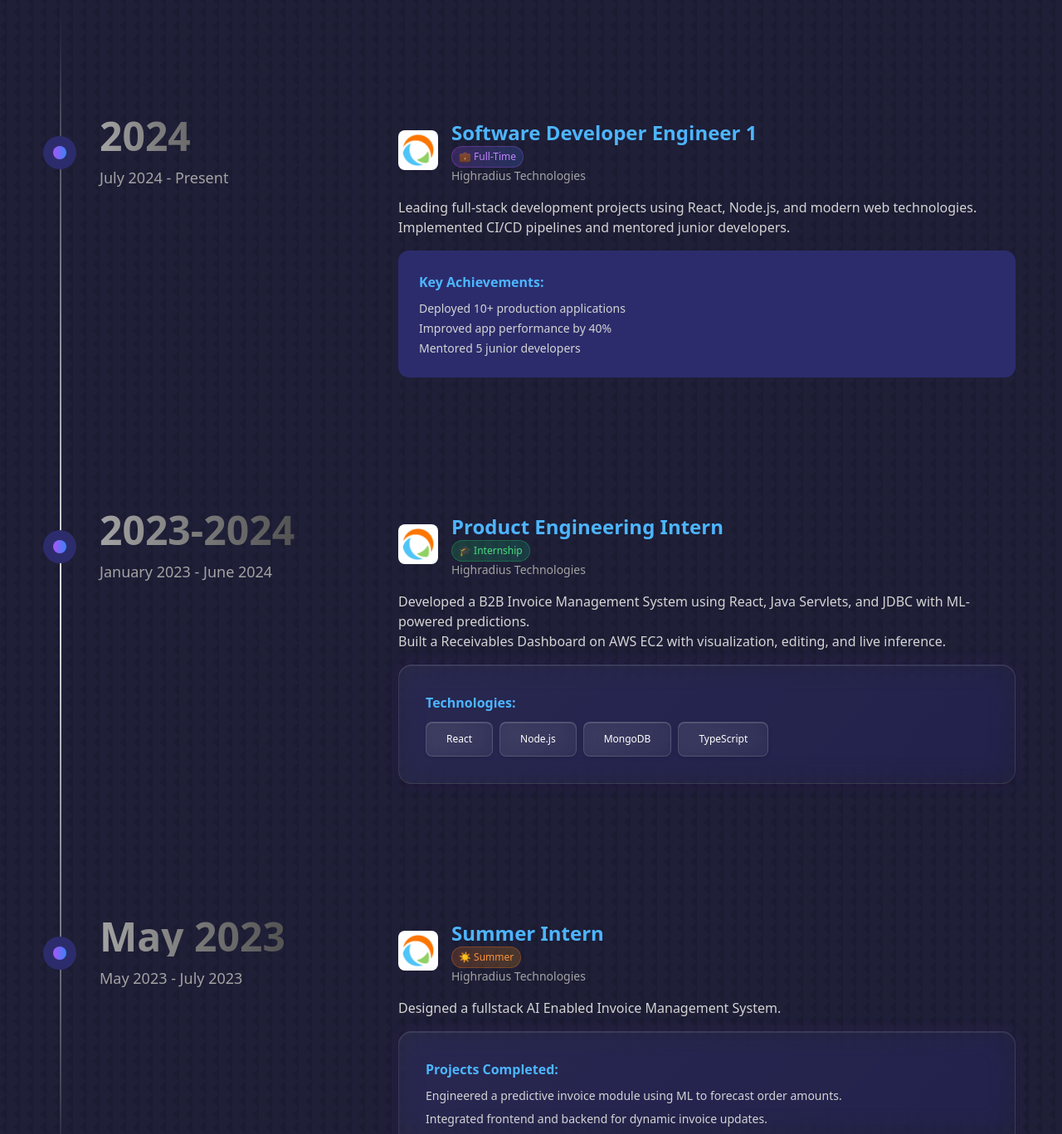
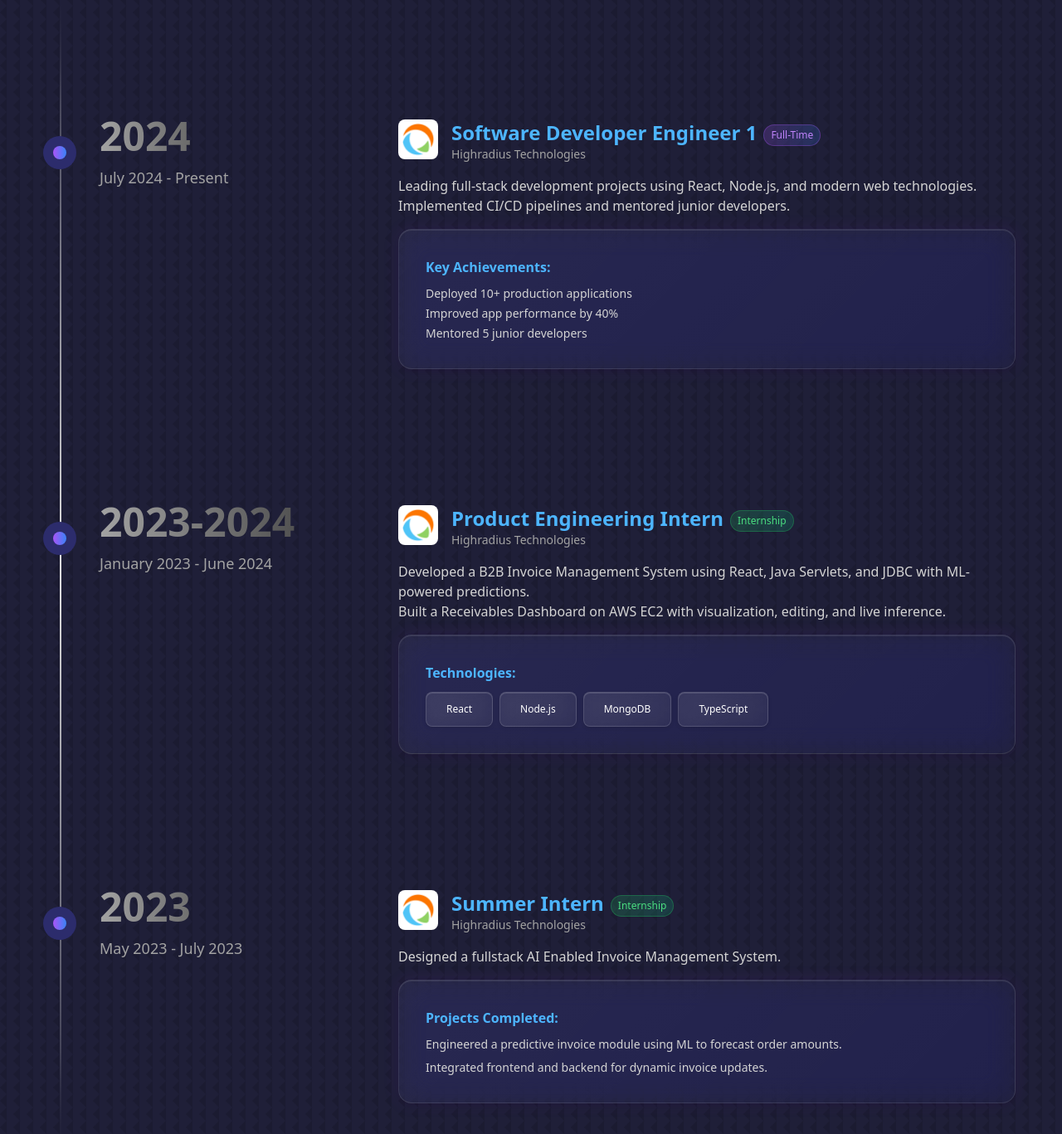
Before and after one commit to Nikhil1479/personal-portfolio, a React (Create React App) app: page / in a window 1280 px wide. Shown: the part 2025-3392 px from the top of the page at 83% size. Built offline with nearby package versions, Linux system fonts and the light colour scheme.

Commit message:
Refactor PortfolioTimeline component layout and update styles for improved UI consistency

```diff
--- a/src/components/experience/PortfolioTimeline.jsx
+++ b/src/components/experience/PortfolioTimeline.jsx
@@ -23,11 +23,11 @@
                             />
                         </div>
                         <div>
+                            <div className="flex items-end gap-2 flex-wrap">
                                 <h3 className="text-xl md:text-2xl font-bold mt-1 transition-colors duration-300 hover:text-purple-400" style={{ color: "var(--color-primary)" }}>
                                     Software Developer Engineer 1
                                 </h3>
-                            <div className="flex items-center gap-2">
-                                <span className="text-xs px-2 py-1 rounded-full bg-gradient-to-r from-purple-500/20 to-blue-500/20 text-purple-400 border border-purple-500/30">💼 Full-Time</span>
+                                <span className="text-xs px-2 py-1 rounded-full bg-gradient-to-r from-purple-500/20 to-blue-500/20 text-purple-400 border border-purple-500/30 mb-0.1">Full-Time</span>
                             </div>
                             <p className="text-sm text-neutral-400">Highradius Technologies</p>
                         </div>
@@ -36,7 +36,7 @@
                         Leading full-stack development projects using React, Node.js, and modern web technologies.
                         Implemented CI/CD pipelines and mentored junior developers.
                     </p>
-                    <div className="description__container">
+                    <div className="glass-card">
                         <div >
                             <h4 className="font-semibold mb-2" style={{ color: "var(--color-primary)" }}>Key Achievements:</h4>
                             <ul className="list-disc list-inside text-neutral-300 text-sm space-y-1">
@@ -67,11 +67,11 @@
                             />
                         </div>
                         <div>
+                            <div className="flex items-end gap-2 flex-wrap">
                                 <h3 className="text-xl md:text-2xl font-bold mt-1 transition-colors duration-300 hover:text-green-400" style={{ color: "var(--color-primary)" }}>
                                     Product Engineering Intern
                                 </h3>
-                            <div className="flex items-center gap-2">
-                                <span className="text-xs px-2 py-1 rounded-full bg-gradient-to-r from-green-500/20 to-emerald-500/20 text-green-400 border border-green-500/30">🎓 Internship</span>
+                                <span className="text-xs px-2 py-1 rounded-full bg-gradient-to-r from-green-500/20 to-emerald-500/20 text-green-400 border border-green-500/30 mb-0.1">Internship</span>
                             </div>
                             <p className="text-sm text-neutral-400">Highradius Technologies</p>
                         </div>
@@ -93,7 +93,7 @@
             ),
         },
         {
-            title: "May 2023",
+            title: "2023",
             duration: "May 2023 - July 2023",
             content: (
                 <div>
@@ -110,11 +110,11 @@
                             />
                         </div>
                         <div>
+                            <div className="flex items-end gap-2 flex-wrap">
                                 <h3 className="text-xl md:text-2xl font-bold mt-1 transition-colors duration-300 hover:text-orange-400" style={{ color: "var(--color-primary)" }}>
                                     Summer Intern
                                 </h3>
-                            <div className="flex items-center gap-2">
-                                <span className="text-xs px-2 py-1 rounded-full bg-gradient-to-r from-orange-500/20 to-amber-500/20 text-orange-400 border border-orange-500/30">☀️ Summer</span>
+                                <span className="text-xs px-2 py-1 rounded-full bg-gradient-to-r from-green-500/20 to-emerald-500/20 text-green-400 border border-green-500/30 mb-0.1">Internship</span>
                             </div>
                             <p className="text-sm text-neutral-400">Highradius Technologies</p>
                         </div>
--- a/src/components/experience/portfolio-timeline.css
+++ b/src/components/experience/portfolio-timeline.css
@@ -74,7 +74,6 @@
 .glass-card:hover {
   transform: translateY(-4px) scale(1.02);
   box-shadow: 0 12px 24px rgba(0, 0, 0, 0.2),
-              0 0 40px rgba(138, 43, 226, 0.3),
               inset 0 1px 0 rgba(255, 255, 255, 0.2);
   border-color: rgba(138, 43, 226, 0.4);
   background: linear-gradient(
```
Lines whose indentation alone changed are shown as unchanged.
